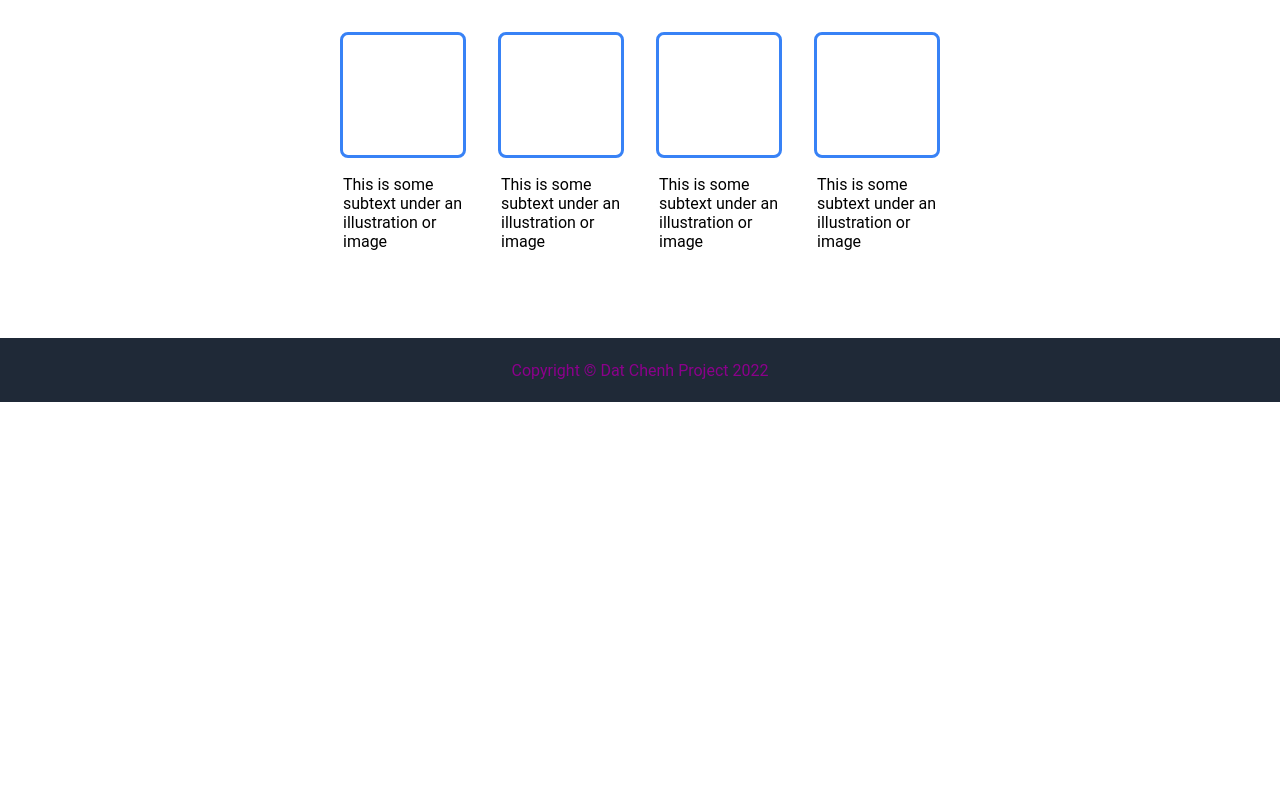
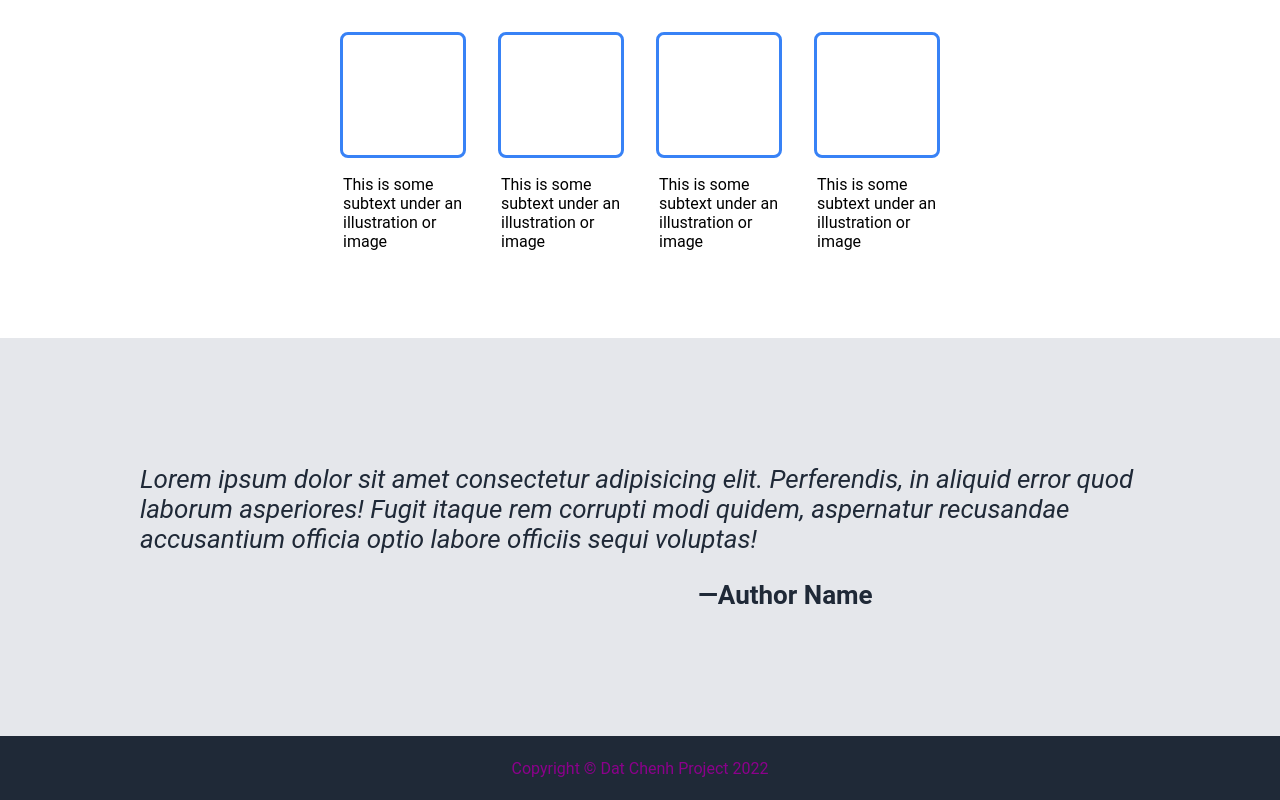
Before and after one commit to datchenh/landing-page, a plain HTML site: page index.html in a window 1280 px wide. Shown: the part 504-1304 px from the top of the page. Before the commit the page ends 906 px from the top, so only its background shows below. Drawn offline with Linux system fonts and the light colour scheme.

Commit message:
added quote section

```diff
--- a/index.html
+++ b/index.html
@@ -55,6 +55,20 @@
             </div>
         </div>
 
+        <div class="quote-container">
+            <blockquote><em>Lorem ipsum dolor sit amet consectetur adipisicing elit. Perferendis, in aliquid error
+                    quod laborum
+                    asperiores! Fugit itaque rem corrupti modi quidem, aspernatur recusandae accusantium officia
+                    optio
+                    labore officiis sequi voluptas!</em>
+            </blockquote>
+            <figcaption> &mdash;Author Name</figcaption>
+
+        </div>
+
+
+
+
 
         <div class="footer">
             <p>Copyright &copy; Dat Chenh Project 2022</p>
--- a/style.css
+++ b/style.css
@@ -111,3 +111,19 @@ button:hover{
 .info-text{
     margin-top: 140px;
 }
+
+.quote-container{
+    /* display: flex; */
+    font-size: 26px;
+    color: #1f2937;
+    background-color: #e5e7eb;
+    padding: 100px;
+
+    /* justify-content: center; */
+}
+
+.quote-container figcaption{
+    margin: 1em;
+    padding-left: 22em;
+    font-weight: bold;
+}
```
Lines whose indentation alone changed are shown as unchanged.
